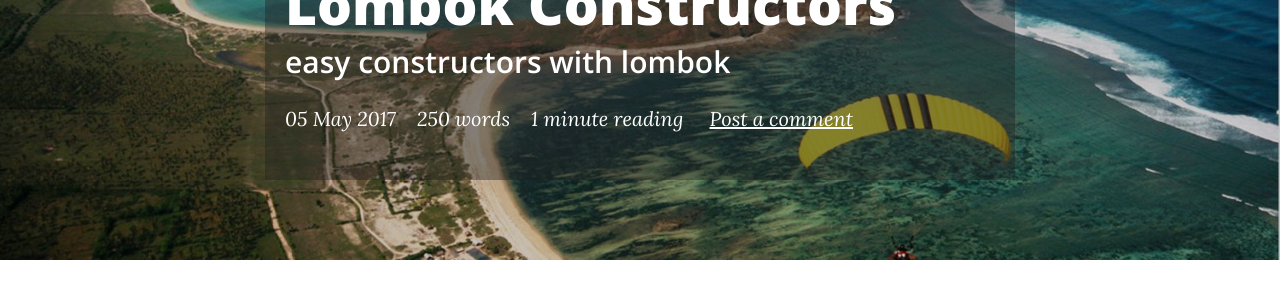
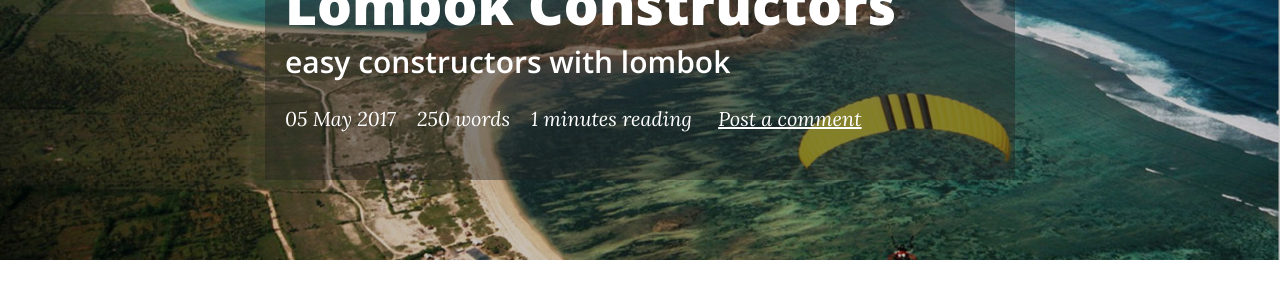
Before and after one commit to rwanderc/blog, a Jekyll site: the page built from _posts/2017-05-06-lombok-constructors.markdown, in a window 1280 px wide and 900 px high. Shown: the part 161-461 px from the top of the window. Built offline with Jekyll 4.4.1, drawn with Linux system fonts in a browser that asks for light colours; nearby versions of some CDN libraries; comment, search, counter and statistics services are not loaded.

Commit message:
Adjustment on the minutes reading logic

```diff
--- a/_layouts/post.html
+++ b/_layouts/post.html
@@ -16,7 +16,7 @@ layout: default
                         {{ page.date | date_to_string }}&nbsp;&nbsp;&nbsp;
                         {% assign words = page.content | number_of_words %}
                         {{ page.content | number_of_words }} words&nbsp;&nbsp;&nbsp;
-                        {% if words < 360 %}
+                        {% if words < 240 %}
                             1 minute reading
                         {% else %}
                         {{ words | divided_by:180 }} minutes reading
```
